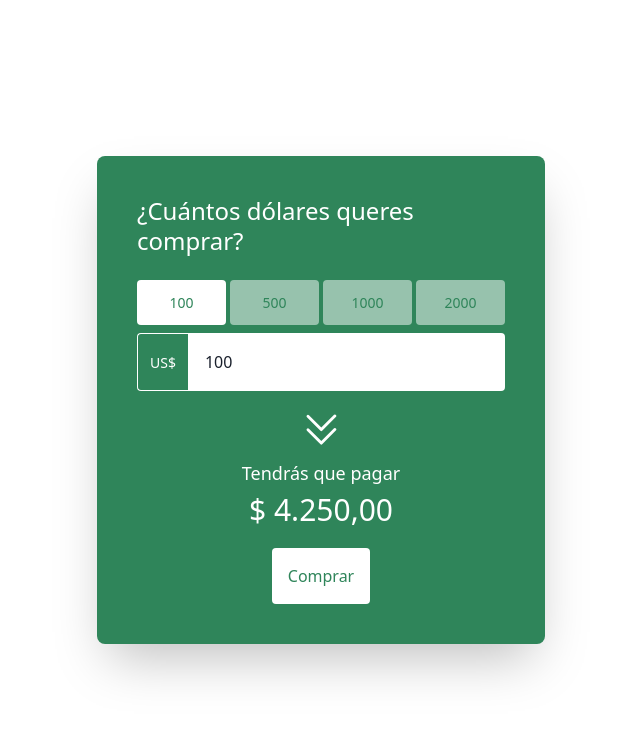
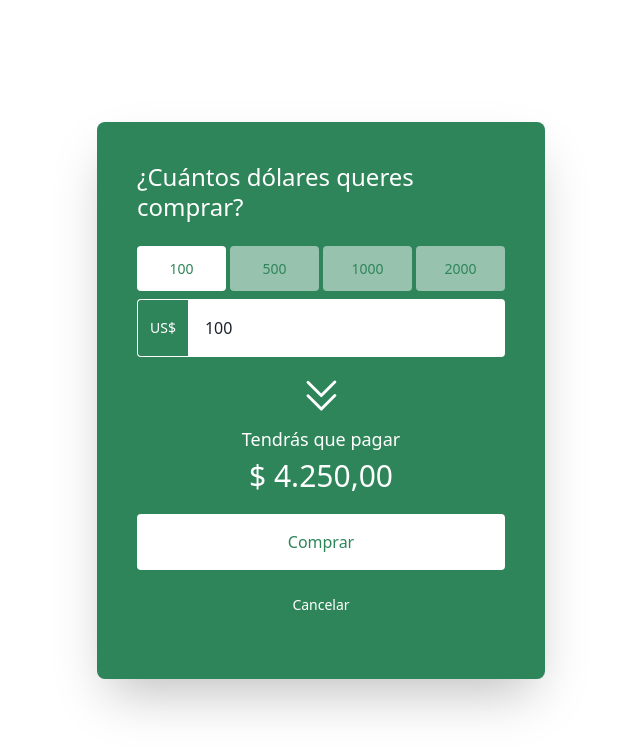
Before and after one commit to ncardeli/xambio, a React (Create React App) app: page /buy in a window 1280 px wide. Shown: the top 752 px of the page, without its empty margins (319-959 px from the left). Built offline with nearby package versions, Linux system fonts and the light colour scheme.

Commit message:
Use new Button components

```diff
--- a/src/components/Bid.js
+++ b/src/components/Bid.js
@@ -4,6 +4,7 @@ import { Pills } from "./Pills";
 import arrowDown from "../assets/arrow-down.svg";
 import { currencyToFormattedString } from "../util/currency";
 import { getClassesByType } from "./styling";
+import { Button, TextButton } from "./Button";
 
 function Bid({
 	buttonLabel,
@@ -74,13 +75,22 @@ function Bid({
 						{currencyToFormattedString("UYU", value * exchangeRate)}
 					</div>
 				</div>
-				<button
-					type="submit"
-					className={`btn block mx-auto ${textColorInverse} bg-white disabled:opacity-75 disabled:cursor-not-allowed`}
+				<Button
+					type={type}
+					buttonType="submit"
 					disabled={value <= 0}
+					className="block my-2 w-full"
 				>
 					{buttonLabel}
-				</button>
+				</Button>
+				<TextButton
+					type={type}
+					buttonType="submit"
+					disabled={value <= 0}
+					className="block text-sm my-2 w-full"
+				>
+					Cancelar
+				</TextButton>
 			</form>
 		</Panel>
 	);
--- a/src/components/Home.js
+++ b/src/components/Home.js
@@ -1,5 +1,5 @@
 import React from "react";
-import ButtonLink from "./ButtonLink";
+import { ButtonLink } from "./Button";
 import Panel from "./Panel";
 import { getClassesByType } from "./styling";
 
@@ -10,10 +10,10 @@ function Home({ exchangeRate }) {
 		<Panel type="main" title="¿Buscas vender o comprar dólares?">
 			<p className={`${textColor} mx-auto text-2xl`}>US$1 = ${exchangeRate}</p>
 			<nav className="flex justify-center mt-5">
-				<ButtonLink className="bg-red-400" to="/sell">
+				<ButtonLink className="mx-2 bg-red-400" to="/sell">
 					Vender
 				</ButtonLink>
-				<ButtonLink className="bg-green-700" to="/buy">
+				<ButtonLink className="mx-2 bg-green-700" to="/buy">
 					Comprar
 				</ButtonLink>
 			</nav>
```
